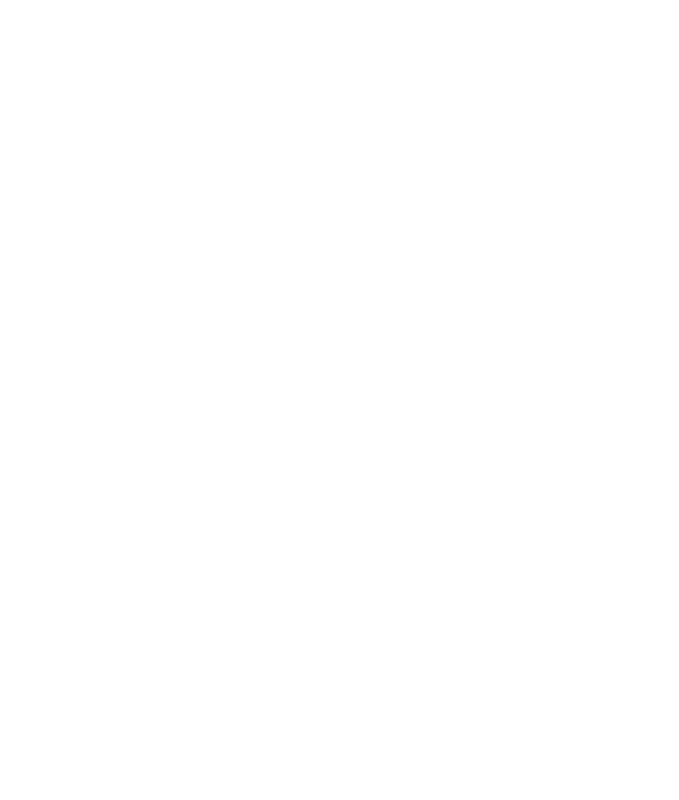
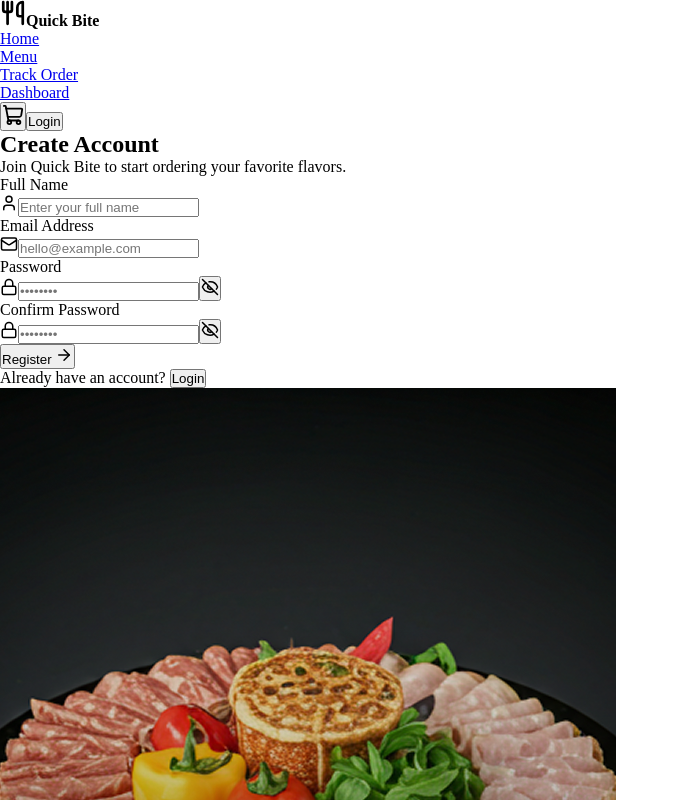
Before and after one commit to AbdullahAbuZaid04/quick-bite-restaurant, a React (Create React App) app in the folder frontend/: page / in a window 1280 px wide. Shown: the top 800 px of the page, without its empty margins (0-679 px from the left). Built offline with nearby package versions, Linux system fonts and the light colour scheme.

Commit message:
feat: add semantic HTML structure for Login and Register pages

```diff
--- a/frontend/package.json
+++ b/frontend/package.json
@@ -7,6 +7,7 @@
     "@testing-library/jest-dom": "^6.9.1",
     "@testing-library/react": "^16.3.2",
     "@testing-library/user-event": "^13.5.0",
+    "lucide-react": "^1.8.0",
     "react": "^19.2.5",
     "react-dom": "^19.2.5",
     "react-scripts": "5.0.1",
--- a/frontend/src/App.js
+++ b/frontend/src/App.js
@@ -1,7 +1,8 @@
+import Register from "./pages/auth/Register";
+
 function App() {
   return (
-    <div>
-    </div>
+    <Register />
   );
 }
 
--- /dev/null
+++ b/frontend/src/components/common/Navbar.jsx
@@ -0,0 +1,29 @@
+import { ShoppingCart, Utensils } from "lucide-react";
+
+export default function Navbar() {
+  return (
+    <header>
+      <div>
+        <Utensils size={26} strokeWidth={2.5} />
+        <strong>Quick Bite</strong>
+      </div>
+      <nav>
+        <ul>
+          <li><a href="#home">Home</a></li>
+          <li><a href="#menu">Menu</a></li>
+          <li><a href="#track">Track Order</a></li>
+          <li><a href="#dashboard">Dashboard</a></li>
+        </ul>
+      </nav>
+
+      <div>
+        <button type="button" aria-label="Cart">
+          <ShoppingCart size={22} />
+        </button>
+        <button type="button">
+          Login
+        </button>
+      </div>
+    </header>
+  );
+}
--- /dev/null
+++ b/frontend/src/pages/auth/Register.js
@@ -0,0 +1,99 @@
+import Navbar from '../../components/common/Navbar';
+import AuthImage from '../../assets/auth.png';
+import { ArrowRight, EyeOff, Lock, Mail, User } from 'lucide-react';
+
+export default function Register() {
+  return (
+    <>
+      <Navbar />
+      <main>
+        <section>
+          <div>
+            <div>
+              <div>
+                <h1>Create Account</h1>
+                <p>Join Quick Bite to start ordering your favorite flavors.</p>
+              </div>
+
+              <form>
+                <div>
+                  <label htmlFor="full-name">Full Name</label>
+                  <div>
+                    <User size={18} />
+                    <input
+                      type="text"
+                      id="full-name"
+                      name="fullName"
+                      placeholder="Enter your full name"
+                      required
+                    />
+                  </div>
+                </div>
+
+                <div>
+                  <label htmlFor="email">Email Address</label>
+                  <div>
+                    <Mail size={18} />
+                    <input
+                      type="email"
+                      id="email"
+                      name="email"
+                      placeholder="hello@example.com"
+                      required
+                    />
+                  </div>
+                </div>
+
+                <div>
+                  <label htmlFor="password">Password</label>
+                  <div>
+                    <Lock size={18} />
+                    <input
+                      type="password"
+                      id="password"
+                      name="password"
+                      placeholder="••••••••"
+                      required
+                    />
+                    <button type="button" aria-label="Toggle password visibility">
+                      <EyeOff size={18} />
+                    </button>
+                  </div>
+                </div>
+
+                <div>
+                  <label htmlFor="confirm-password">Confirm Password</label>
+                  <div>
+                    <Lock size={18} />
+                    <input
+                      type="password"
+                      id="confirm-password"
+                      name="confirmPassword"
+                      placeholder="••••••••"
+                      required
+                    />
+                    <button type="button" aria-label="Toggle confirm password visibility">
+                      <EyeOff size={18} />
+                    </button>
+                  </div>
+                </div>
+
+                <button type="submit">
+                  Register <ArrowRight size={18} />
+                </button>
+              </form>
+
+              <p>
+                Already have an account? <button type="button">Login</button>
+              </p>
+            </div>
+
+            <div>
+              <img src={AuthImage} alt="dining experience" />
+            </div>
+          </div>
+        </section>
+      </main>
+    </>
+  );
+}
```
Also changed, not shown: frontend/src/pages/auth/Login.js (added, +69 -0 lines), frontend/src/assets/auth.png (added), 1 other file (tests, documents, lock files or other folders).
